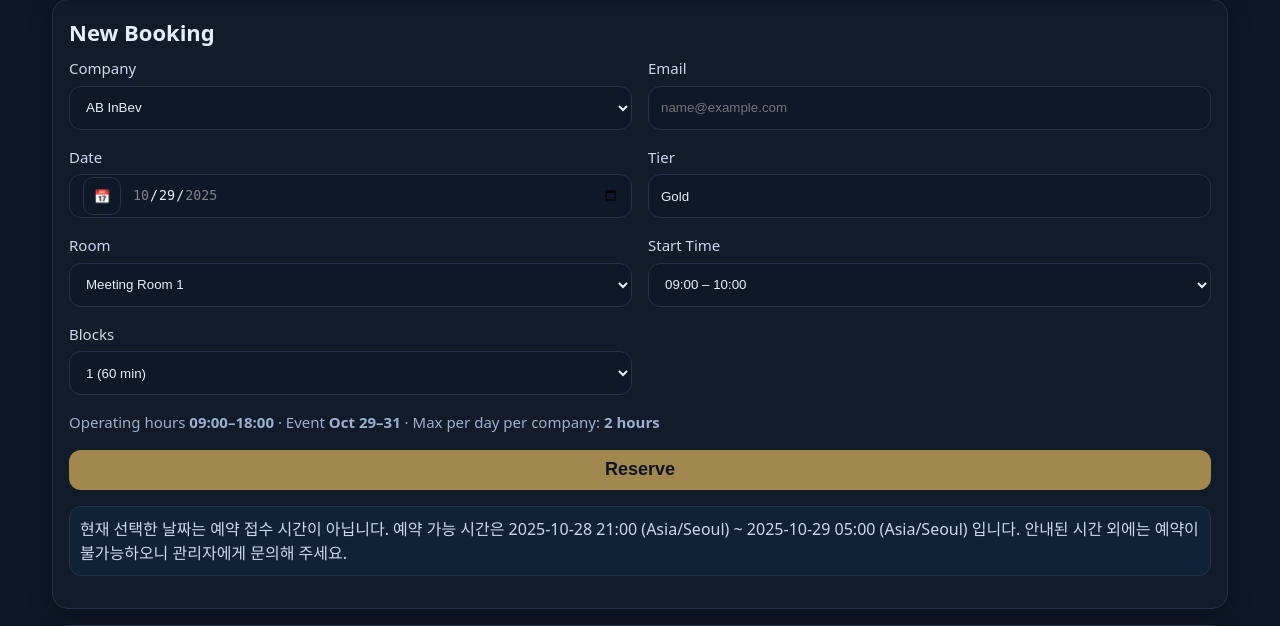
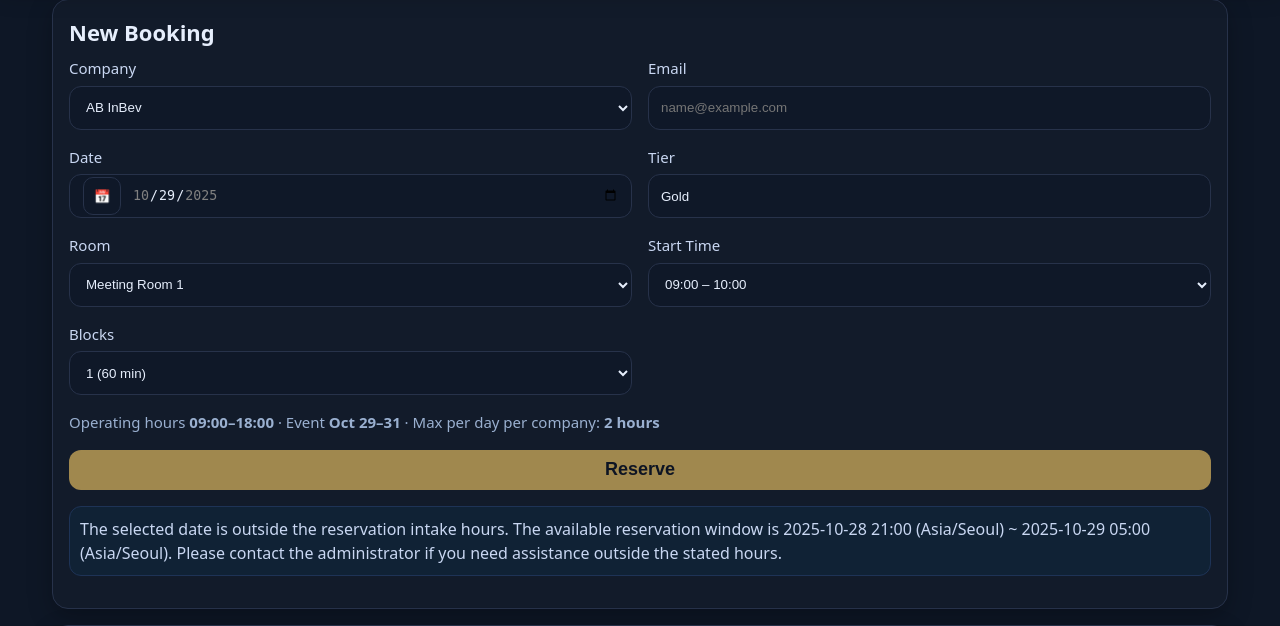
Before and after one commit to jungsuplee-hub/apec-book, a FastAPI app: page /booking in a window 1280 px wide. Shown: the part 137-763 px from the top of the page. Run offline with FastAPI, Linux system fonts and the light colour scheme; data comes from the database, SQL or seed files in the repository; data that the repository does not hold is empty; some libraries are stand-ins or nearby versions; some web fonts are replaced.

Commit message:
Translate booking window notice to English

```diff
--- a/templates/booking.html
+++ b/templates/booking.html
@@ -365,7 +365,8 @@
           ? `${info.start_display} ~ ${info.end_display}`
           : '';
         if(label){
-          notice.textContent = `현재 선택한 날짜는 예약 접수 시간이 아닙니다. 예약 가능 시간은 ${label} 입니다. 안내된 시간 외에는 예약이 불가능하오니 관리자에게 문의해 주세요.`;
+          notice.textContent = `The selected date is outside the reservation intake hours. The available reservation window is ${label}.
+Please contact the administrator if you need assistance outside the stated hours.`;
         }else{
           notice.textContent = '현재 예약을 접수할 수 없습니다. 관리자에게 문의해 주세요.';
         }
```
